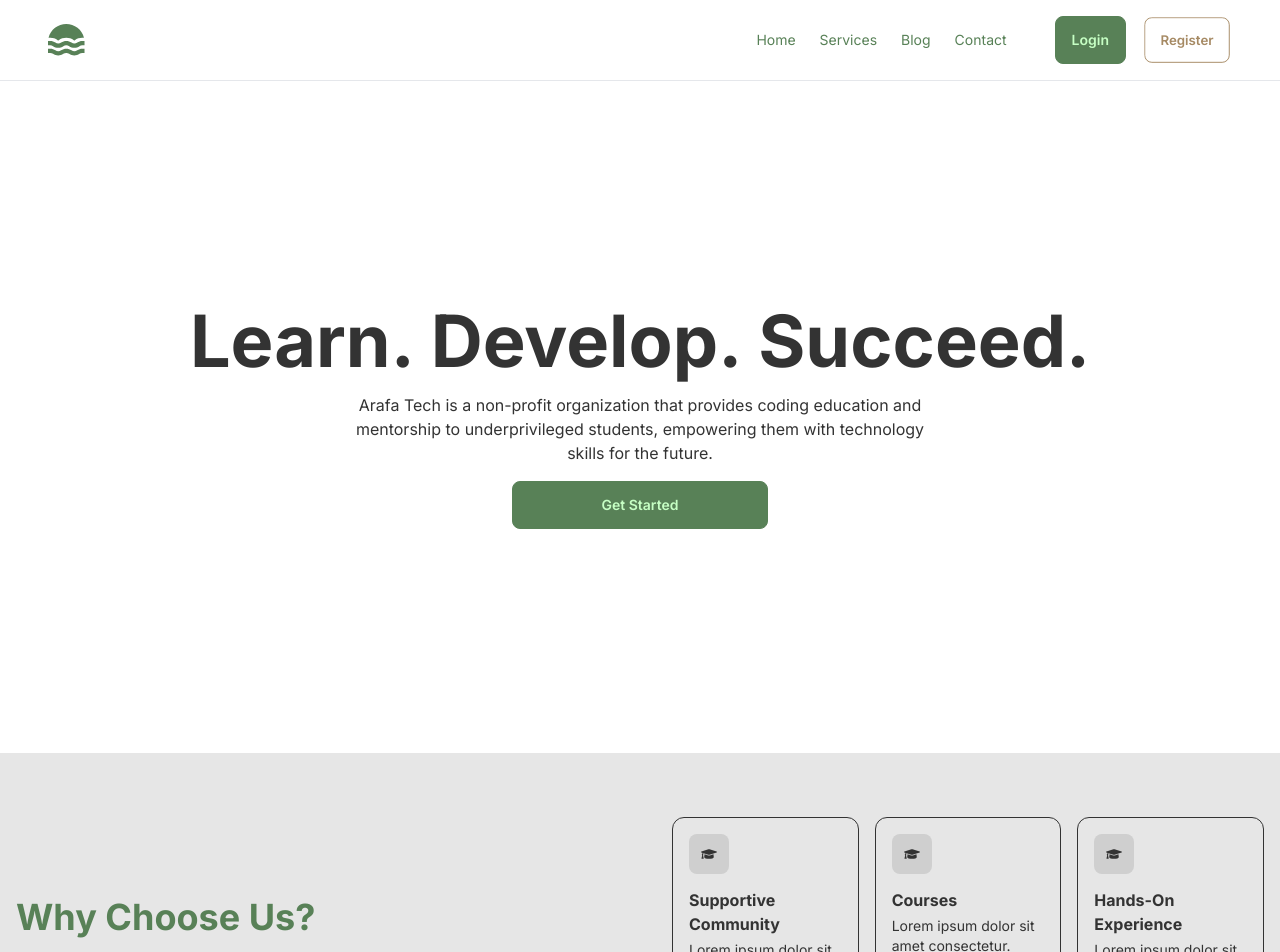
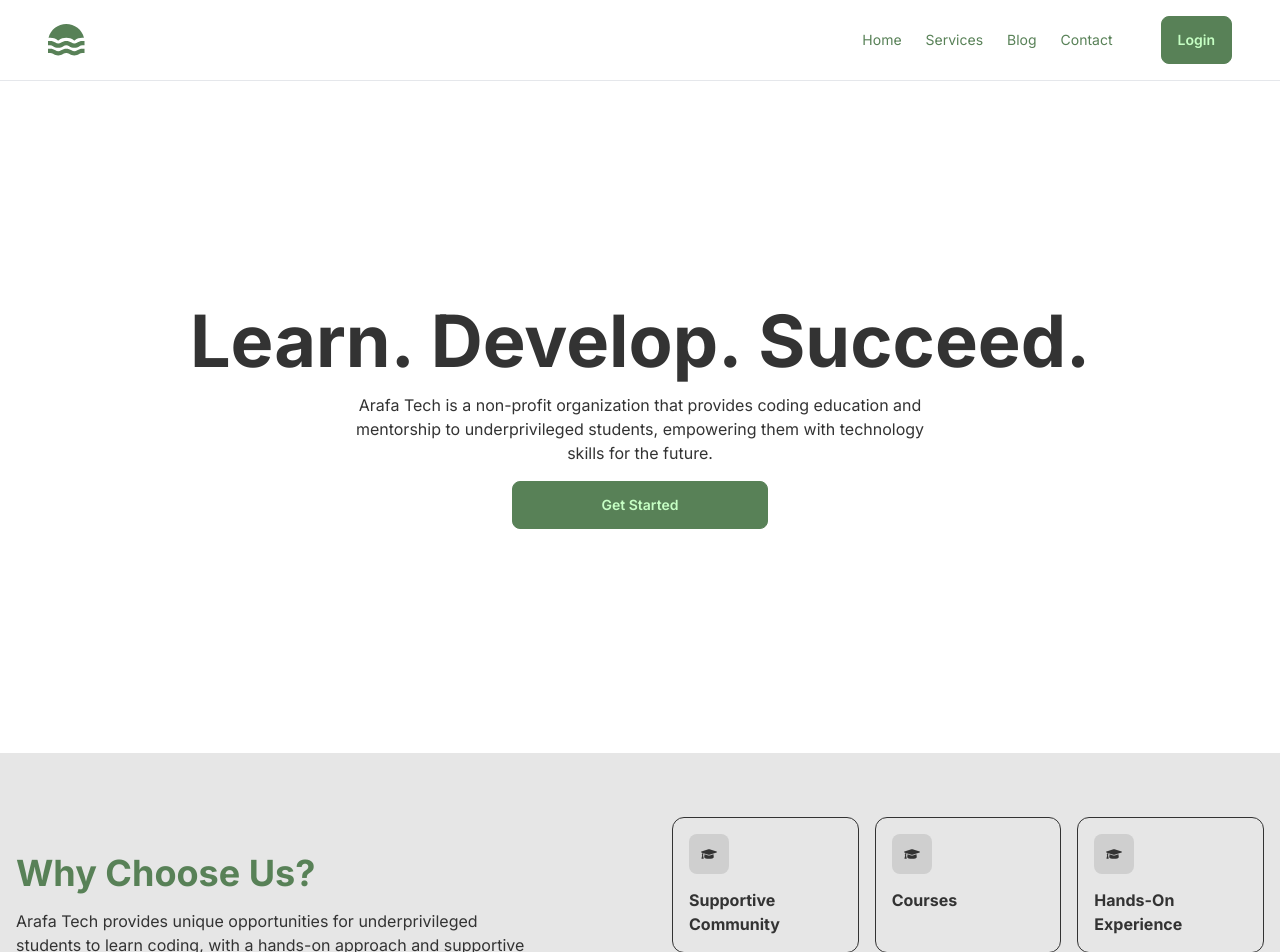
Before and after one commit to Arafa-Tech-Foundation/Website-Frontend, a Next.js app: page / in a window 1280 px wide. Shown: the top 952 px of the page. Built offline with nearby package versions, Linux system fonts and the light colour scheme.

Commit message:
next auth

```diff
--- a/package.json
+++ b/package.json
@@ -1,9 +1,11 @@
 {
 	"dependencies": {
 		"@headlessui/react": "^1.7.9",
+		"axios": "^1.3.2",
 		"clsx": "^1.2.1",
 		"daisyui": "^2.50.0",
 		"next": "^13.1.6",
+		"next-auth": "^4.19.2",
 		"next-seo": "^5.15.0",
 		"react": "^18.2.0",
 		"react-dom": "^18.2.0",
--- a/src/components/header.tsx
+++ b/src/components/header.tsx
@@ -1,5 +1,6 @@
 import Link from "next/link";
 import Section from "./section";
+import { signIn } from "next-auth/react";
 
 const headerLinks = [
 	{
@@ -60,20 +61,14 @@ export default function Header() {
 							</nav>
 							<div className="flex items-center gap-4">
 								<div className="sm:flex sm:gap-4">
-									<a
+									<button
 										className="btn btn-primary"
-										href="/"
+										onClick={() => {
+											signIn("discord");
+										}}
 									>
 										Login
-									</a>
-									<div className="hidden sm:flex">
-										<a
-											className="btn btn-secondary btn-outline"
-											href="/"
-										>
-											Register
-										</a>
-									</div>
+									</button>
 								</div>
 								<div className="block md:hidden">
 									<button className="rounded bg-gray-100 p-2 text-gray-600 transition hover:text-gray-600/75">
--- a/src/components/index/programs.tsx
+++ b/src/components/index/programs.tsx
@@ -93,9 +93,6 @@ function Program({
 				{icon}
 			</span>
 			<h2 className="mt-2 font-bold">{title}</h2>
-			<p className="hidden sm:mt-1 sm:block sm:text-sm">
-				Lorem ipsum dolor sit amet consectetur.
-			</p>
 		</a>
 	);
 }
--- a/src/pages/_app.tsx
+++ b/src/pages/_app.tsx
@@ -4,8 +4,9 @@ import type { AppProps } from "next/app";
 import { useRouter } from "next/router";
 import { useEffect } from "react";
 import { GA_TRACKING_ID } from "./_document";
+import { SessionProvider } from "next-auth/react";
 
-export default function MyApp({ Component, pageProps }: AppProps) {
+export default function MyApp({ Component, pageProps: { session, ...pageProps } }: AppProps) {
 	const router = useRouter();
 	useEffect(() => {
 		const handleRouteChange = (url: unknown) => {
@@ -21,7 +22,7 @@ export default function MyApp({ Component, pageProps }: AppProps) {
 	}, [router.events]);
 	useEffect(() => {}, []);
 	return (
-		<div >
+		<div>
 			<DefaultSeo
 				title="Learn"
 				description="Arafa Tech is a non-profit organization that provides coding education and mentorship to underprivileged students, empowering them with technology skills for the future."
@@ -33,8 +34,9 @@ export default function MyApp({ Component, pageProps }: AppProps) {
 					site_name: "Arafa Tech",
 				}}
 			/>
-
-			<Component {...pageProps} />
+			<SessionProvider session={session}>
+				<Component {...pageProps} />
+			</SessionProvider>
 		</div>
 	);
 }
```
Also changed, not shown: src/pages/api/auth/[...nextauth].ts (added, +37 -0 lines), 2 other files (tests, documents, lock files or other folders).
